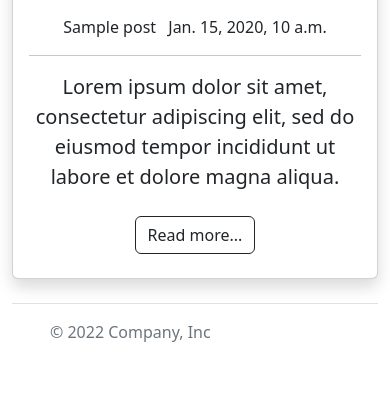
After one commit to ls500pymaster/django_zerotohero, a Django app: page /blog/ in a window 390 px wide. The commit adds this page. Shown: the part 1616-2016 px from the top of the page. Run offline with Django 4.2, Linux system fonts and the light colour scheme; tables that the repository leaves empty hold one stand-in row (values such as "Sample post"); some libraries are stand-ins or nearby versions.

Commit message:
added .htmls templates, added views.py, models.py

```diff
--- a/accounts/views.py
+++ b/accounts/views.py
@@ -8,10 +8,10 @@ from accounts.forms import LoginForm, RegisterForm
 
 class LoginView(auth_views.LoginView):
 	form_class = LoginForm
-	template_name = "login.html"
+	template_name = "accounts/login.html"
 
 
 class RegisterView(generic.CreateView):
 	form_class = RegisterForm
-	template_name = "register.html"
+	template_name = "accounts/register.html"
 	success_url = reverse_lazy("login")
--- a/blog/models.py
+++ b/blog/models.py
@@ -1,3 +1,6 @@
+from django.utils import timezone
+from django.db import models
+from martor.models import MartorField
 from django.db import models
 
 
@@ -7,12 +10,13 @@ class Post(models.Model):
 		('published', 'Published'),
 	)
 	title = models.CharField(max_length=255)
-	body = models.TextField(blank=True)
+	body = MartorField()
 	tags = models.ManyToManyField("Tag")
 	author = models.ForeignKey("UserProfile", related_name='blog_posts', on_delete=models.CASCADE)
 	slug = models.SlugField(max_length=250, unique_for_date='publish')
 	created = models.DateTimeField(auto_now_add=True)
 	updated = models.DateTimeField(auto_now=True)
+	publish = models.DateTimeField(default=timezone.now)
 	image = models.ImageField(upload_to="images/")
 	status = models.CharField(max_length=10, choices=STATUS_CHOICES, default='draft')
 
--- a/blog/urls.py
+++ b/blog/urls.py
@@ -1,11 +1,15 @@
-from django.contrib import admin
-from django.urls import path
-
+from django.urls import path, include
+from .views import PostListView, PostListDetail
 from accounts.views import LoginView, RegisterView
+from blog.views import PostCreate
 
 urlpatterns = [
 	# path("admin/", admin.site.urls),
+	path("", PostListView.as_view(), name="post_list"),
 	path("login/", LoginView.as_view(), name="login"),
 	path("register/", RegisterView.as_view(), name="register"),
+	path('martor/', include('martor.urls')),
+	path("create/", PostCreate.as_view(), name="post_create"),
+]
 
-]
+# + static(settings.STATIC_URL, document_root=settings.STATIC_ROOT)
--- a/blog/views.py
+++ b/blog/views.py
@@ -7,11 +7,18 @@ class PostListView(generic.ListView):
     model = Post
     context_object_name = 'post_list'
     paginate_by = 5
-    template_name = "post_list.html"
+    template_name = "blog/post_list.html"
 
 
 class PostListDetail(generic.DetailView):
     model = Post
     context_object_name = "post_detail"
     paginate_by = 5
-    template_name = "templates/post_detail.html"
+    template_name = "blog/post_detail.html"
+
+
+class PostCreate(generic.CreateView):
+    model = Post
+    context_object_name = "post_create"
+    template_name = "blog/post_create.html"
+    fields = ["title", "body", "tags", "image",]
--- a/django_zerotohero/urls.py
+++ b/django_zerotohero/urls.py
@@ -19,4 +19,6 @@ from django.urls import include, path
 urlpatterns = [
     path('admin/', admin.site.urls),
     path('blog/', include('blog.urls')),
+    path('martor/', include('martor.urls')),
+
 ]
--- a/accounts/templates/login.html
+++ b/templates/accounts/login.html
@@ -1,3 +1,6 @@
+{% load static %}
+{% load martortags %}
+
 <h1>Login</h1>
 
 <form action="{% url "login" %}" method="post">
--- a/accounts/templates/register.html
+++ b/templates/accounts/register.html
@@ -1,3 +1,6 @@
+{% load static %}
+{% load martortags %}
+
 <h1>Register</h1>
 
 <form action="{% url "register" %}" method="post">
--- /dev/null
+++ b/templates/base.html
@@ -0,0 +1,72 @@
+{% load static %}
+{% load martortags %}
+
+<html lang="en-us">
+<head>
+  <title>{% block title %}Martor{% endblock %}</title>
+    <meta name="viewport" content="width=device-width, initial-scale=1">
+      <link href="{% static 'plugins/css/ace.min.css' %}" type="text/css" media="all" rel="stylesheet" />
+      <link href="{% static 'martor/css/martor.bootstrap.min.css' %}" type="text/css" media="all" rel="stylesheet" />
+    <link href="https://cdn.jsdelivr.net/npm/bootstrap@5.2.3/dist/css/bootstrap.min.css" rel="stylesheet" integrity="sha384-rbsA2VBKQhggwzxH7pPCaAqO46MgnOM80zW1RWuH61DGLwZJEdK2Kadq2F9CUG65" crossorigin="anonymous">
+  <style>.main-container {margin-top: 3em}</style>
+  {% block css %}{% endblock %}
+</head>
+
+
+<div class="container">
+    <header class="d-flex flex-wrap justify-content-center py-3 mb-4 border-bottom">
+      <a href="/" class="d-flex align-items-center mb-3 mb-md-0 me-md-auto text-dark text-decoration-none">
+        <svg class="bi me-2" width="40" height="32"><use xlink:href="#bootstrap"></use></svg>
+        <span class="fs-4">Simple header</span>
+      </a>
+
+      <ul class="nav nav-pills">
+        <li class="nav-item"><a href="#" class="nav-link active" aria-current="page">Home</a></li>
+        <li class="nav-item"><a href="#" class="nav-link">Features</a></li>
+        <li class="nav-item"><a href="#" class="nav-link">Pricing</a></li>
+        <li class="nav-item"><a href="#" class="nav-link">FAQs</a></li>
+        <li class="nav-item"><a href="#" class="nav-link">About</a></li>
+      </ul>
+    </header>
+  </div>
+
+
+    {% block content %}
+          <div class="martor-preview">
+    <h1>Title: {{ post.title }}</h1>
+    <p><b>Description:</b></p>
+    <hr />
+    {{ post.description|safe_markdown }}
+  </div>
+    {% endblock content %}
+
+
+
+<div class="container">
+  <footer class="d-flex flex-wrap justify-content-between align-items-center py-3 my-4 border-top">
+    <div class="col-md-4 d-flex align-items-center">
+      <a href="/" class="mb-3 me-2 mb-md-0 text-muted text-decoration-none lh-1">
+        <svg class="bi" width="30" height="24"><use xlink:href="#bootstrap"></use></svg>
+      </a>
+      <span class="mb-3 mb-md-0 text-muted">© 2022 Company, Inc</span>
+    </div>
+
+    <ul class="nav col-md-4 justify-content-end list-unstyled d-flex">
+      <li class="ms-3"><a class="text-muted" href="#"><svg class="bi" width="24" height="24"><use xlink:href="#twitter"></use></svg></a></li>
+      <li class="ms-3"><a class="text-muted" href="#"><svg class="bi" width="24" height="24"><use xlink:href="#instagram"></use></svg></a></li>
+      <li class="ms-3"><a class="text-muted" href="#"><svg class="bi" width="24" height="24"><use xlink:href="#facebook"></use></svg></a></li>
+    </ul>
+  </footer>
+{% block js %}
+  <script type="text/javascript" src="{% static 'plugins/js/highlight.min.js' %}"></script>
+  <script>
+    $('.martor-preview pre').each(function(i, block){
+        hljs.highlightBlock(block);
+    });
+  </script>
+{% endblock %}
+<script src="https://cdn.jsdelivr.net/npm/bootstrap@5.2.3/dist/js/bootstrap.bundle.min.js" integrity="sha384-kenU1KFdBIe4zVF0s0G1M5b4hcpxyD9F7jL+jjXkk+Q2h455rYXK/7HAuoJl+0I4" crossorigin="anonymous"></script>
+
+</div>
+
+</html>
--- /dev/null
+++ b/templates/blog/post_list.html
@@ -0,0 +1,61 @@
+{% extends 'base.html' %}
+{% load bootstrap_icons %}
+{% load martortags %}
+{% block content %}
+
+
+<div class="container mb-4">
+    <div class="row">
+        {% for post in post_list %}
+        <div class="col-12 col-sm-12 col-md-6 col-lg-4 col-xl-4 mt-4">
+            <div class="card shadow">
+                <div class="card-body text-center">
+                    <a href="#">
+                        <img class="card-img-top" src="https://images.pexels.com/photos/546819/pexels-photo-546819.jpeg?auto=compress&cs=tinysrgb&dpr=2&h=750&w=1260" alt="">
+                    </a>
+                    <ul class="list-inline mt-3">
+                        <li class="list-inline-item"><i class="fas fa-user"></i> {{ post.title }}</li>
+                        <li class="list-inline-item"><i class="far fa-clock"></i> {{ post.created }}</li>
+                    </ul>
+                    <hr>
+                    <p class="lead">Lorem ipsum dolor sit amet, consectetur adipiscing elit, sed do eiusmod tempor incididunt ut labore et dolore magna aliqua.</p>
+                    <a class="btn btn-outline-dark my-2" href="#" role="button">Read more...</a>
+                </div>
+            </div>
+        </div>
+        <div class="col-12 col-sm-12 col-md-6 col-lg-4 col-xl-4 mt-4">
+            <div class="card shadow">
+                <div class="card-body text-center">
+                    <a href="#">
+                        <img class="card-img-top" src="https://images.pexels.com/photos/1714208/pexels-photo-1714208.jpeg?auto=compress&cs=tinysrgb&dpr=2&h=750&w=1260" alt="">
+                    </a>
+                    <ul class="list-inline mt-3">
+                        <li class="list-inline-item"><i class="fas fa-user"></i> {{ post.title }}</li>
+                        <li class="list-inline-item"><i class="far fa-clock"></i> {{ post.created }}</li>
+                    </ul>
+                    <hr>
+                    <p class="lead">Lorem ipsum dolor sit amet, consectetur adipiscing elit, sed do eiusmod tempor incididunt ut labore et dolore magna aliqua.</p>
+                    <a class="btn btn-outline-dark my-2" href="#" role="button">Read more...</a>
+                </div>
+            </div>
+        </div>
+        <div class="col-12 col-sm-12 col-md-6 col-lg-4 col-xl-4 mt-4">
+            <div class="card shadow">
+                <div class="card-body text-center">
+                    <a href="#">
+                        <img class="card-img-top" src="https://images.pexels.com/photos/1148820/pexels-photo-1148820.jpeg?auto=compress&cs=tinysrgb&dpr=2&h=750&w=1260" alt="">
+                    </a>
+                    <ul class="list-inline mt-3">
+                        <li class="list-inline-item"><i class="fas fa-user"></i> {{ post.title }}</li>
+                        <li class="list-inline-item"><i class="far fa-clock"></i> {{ post.created }}</li>
+                    </ul>
+                    <hr>
+                    <p class="lead">Lorem ipsum dolor sit amet, consectetur adipiscing elit, sed do eiusmod tempor incididunt ut labore et dolore magna aliqua.</p>
+                    <a class="btn btn-outline-dark my-2" href="#" role="button">Read more...</a>
+                </div>
+            </div>
+             {% endfor %}
+        </div>
+    </div>
+</div>
+{% endblock %}
```
Also changed, not shown: blog/admin.py (+10 -2 lines), blog/forms.py (added, +9 -0 lines), blog/templates/post_list.html (deleted, +0 -22 lines), django_zerotohero/settings.py (+93 -1 lines), templates/blog/base.html (deleted, +0 -27 lines), templates/blog/martor.html (added, +26 -0 lines), templates/blog/post_create.html (added, +29 -0 lines), templates/blog/post_detail.html (renamed from blog/templates/post_detail.html, +6 -6 lines), templates/form.html (added, +48 -0 lines), templates/test_markdownify.html (added, +29 -0 lines).
